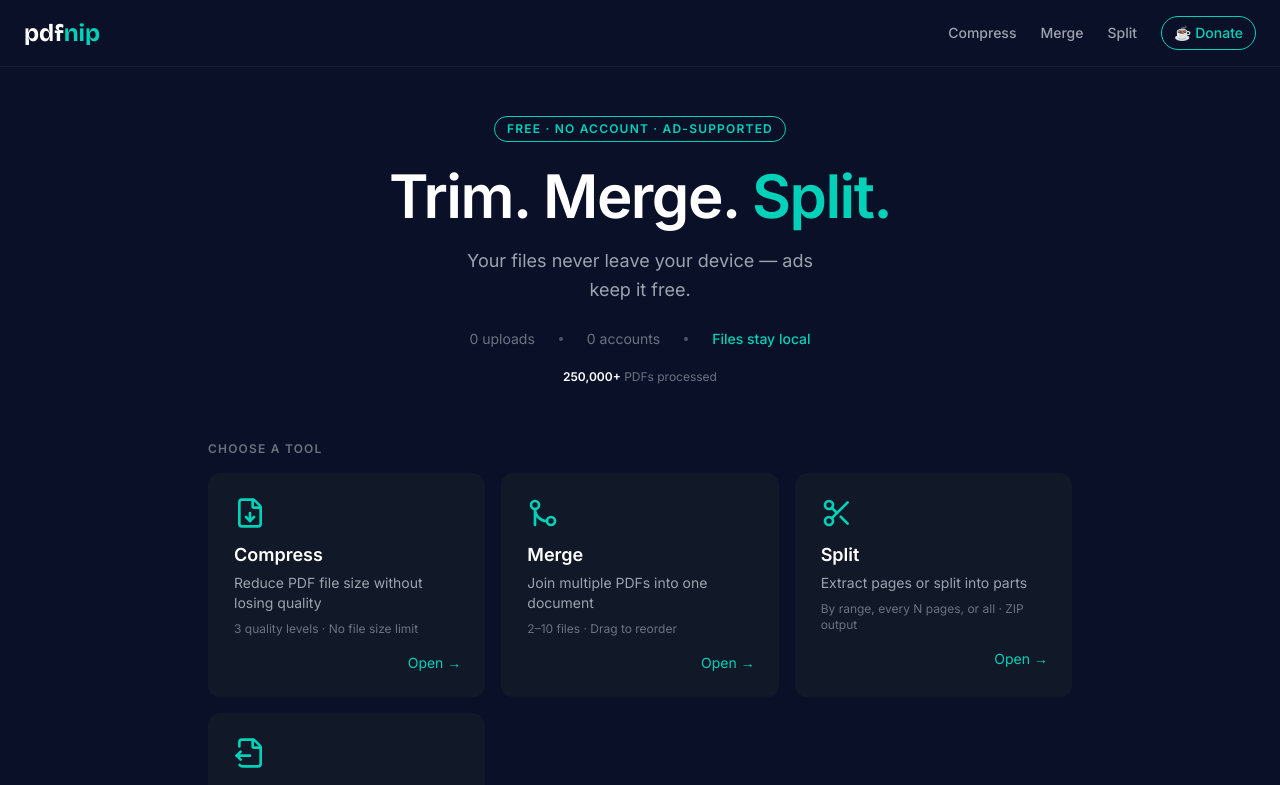
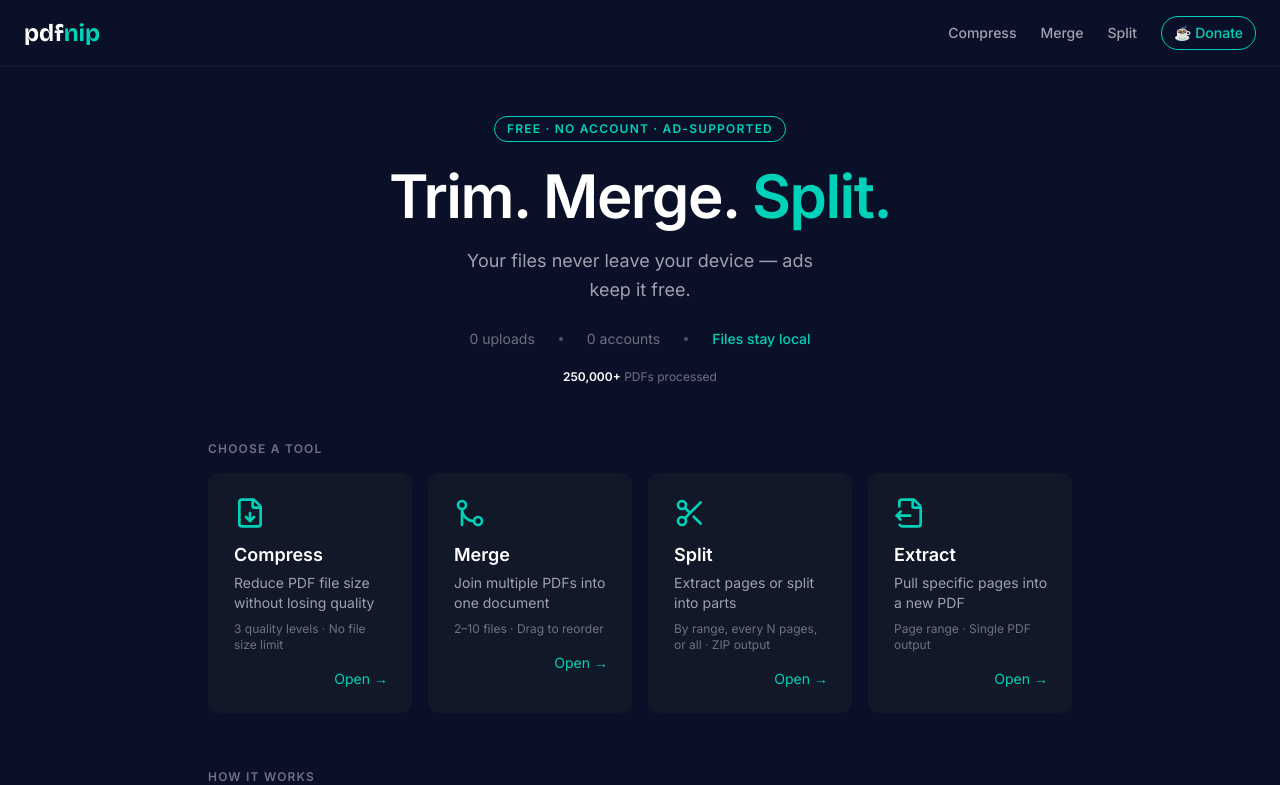
Before and after one commit to lewisgoku/pdfnip, a React (Vite) app: page / in a window 1280 px wide. Shown: the top 785 px of the page. Built offline with nearby package versions, Linux system fonts and the light colour scheme.

Commit message:
style: update home tool grid to 2-col on sm, 4-col on lg for four tools

```diff
--- a/src/pages/Home.tsx
+++ b/src/pages/Home.tsx
@@ -84,7 +84,7 @@
         </p>
       </div>
       <p className="text-xs font-semibold text-gray-500 uppercase tracking-widest mb-4">Choose a tool</p>
-      <div className="grid grid-cols-1 md:grid-cols-3 gap-4">
+      <div className="grid grid-cols-1 sm:grid-cols-2 lg:grid-cols-4 gap-4">
         {TOOLS.map((tool) => (
           <ToolCard key={tool.href} {...tool} />
         ))}
```
